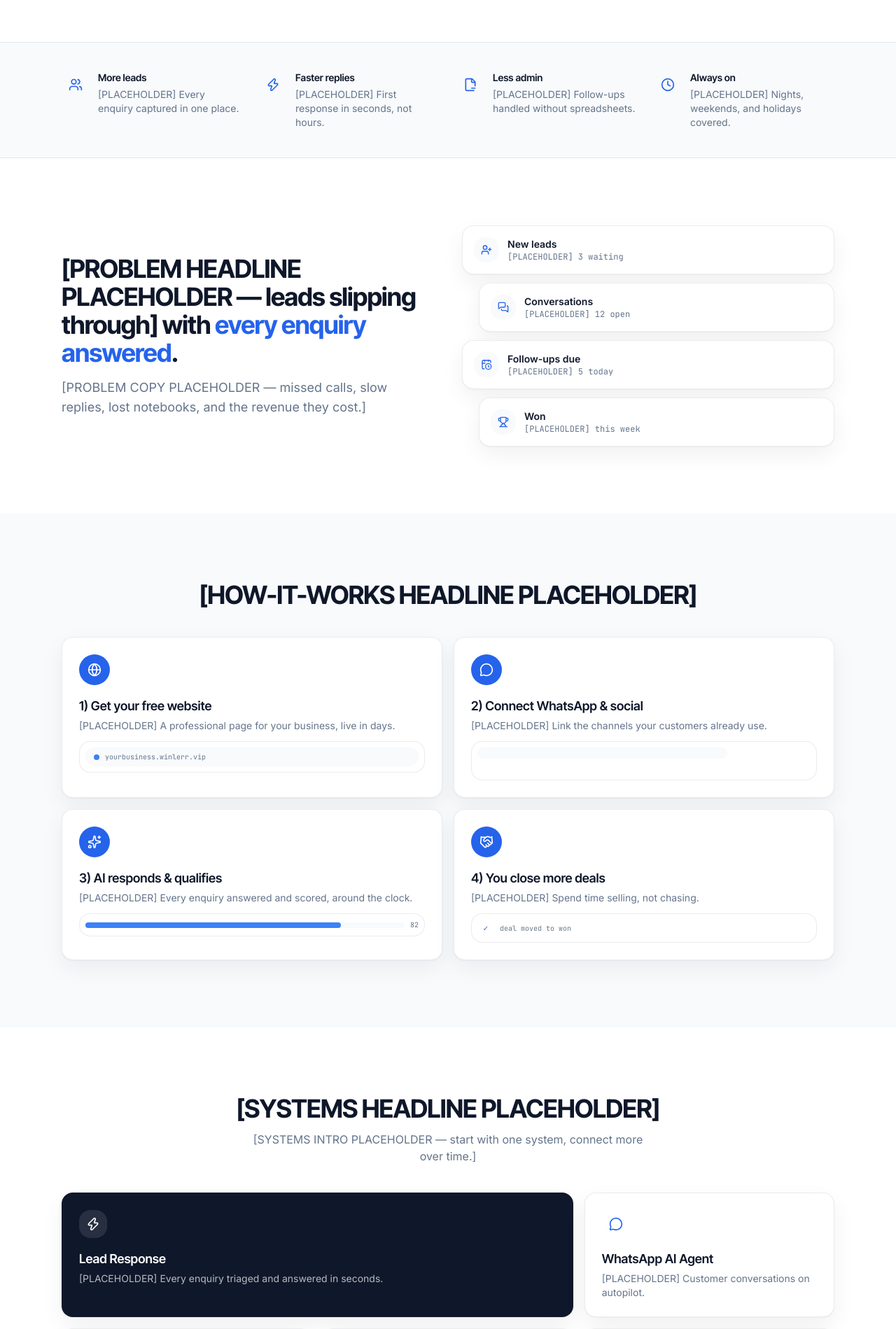
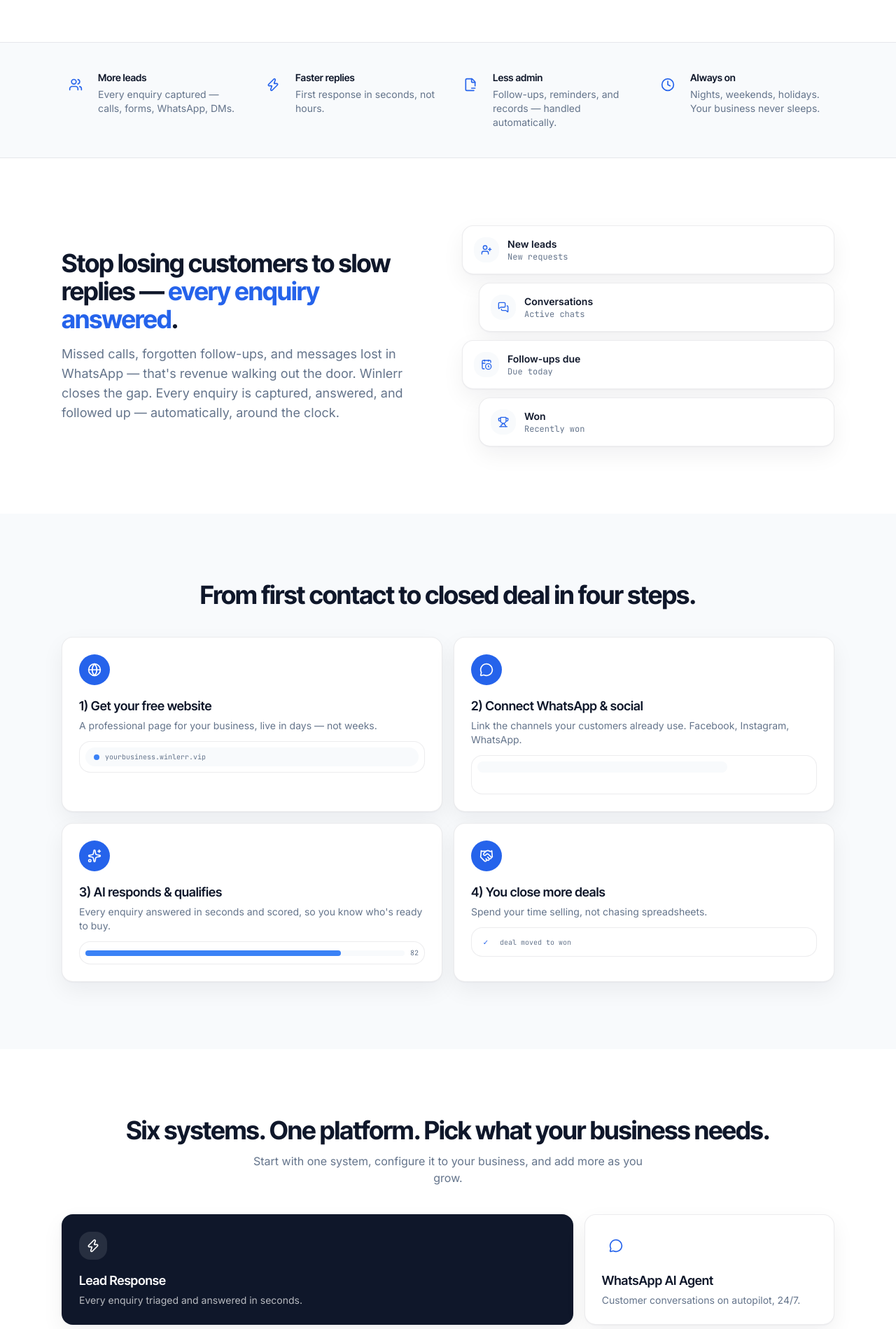
Before and after one commit to seantinashenyakutira-whatsblade/winlerr, a Next.js app in the folder apps/web/: page / in a window 1280 px wide. Shown: the part 840-2739 px from the top of the page at 70% size. Built offline with nearby package versions, Linux system fonts and the light colour scheme.

Commit message:
feat(web): install final copy and generate OG image

```diff
--- a/apps/web/src/app/layout.tsx
+++ b/apps/web/src/app/layout.tsx
@@ -29,7 +29,7 @@
     template: "%s — Winlerr",
   },
   description:
-    "[META DESCRIPTION PLACEHOLDER] Winlerr builds lead response, WhatsApp automation, and booking systems for growing businesses.",
+    "Winlerr gives Zambian businesses a free professional website, then the AI systems that answer, qualify, and follow up with every lead — WhatsApp-first, always on.",
   alternates: {
     canonical: SITE_URL,
   },
@@ -39,7 +39,15 @@
     siteName: "Winlerr",
     title: "Winlerr — Digital growth systems for Zambian businesses",
     description:
-      "[OG DESCRIPTION PLACEHOLDER] Lead response, WhatsApp automation, and booking systems that move work forward.",
+      "Free website. AI-powered lead response, WhatsApp automation, and booking — built for Zambian SMEs.",
+    images: ["/og.png"],
+  },
+  twitter: {
+    card: "summary_large_image",
+    title: "Winlerr — Digital growth systems for Zambian businesses",
+    description:
+      "Free website. AI-powered lead response, WhatsApp automation, and booking — built for Zambian SMEs.",
+    images: ["/og.png"],
   },
 };
 
--- a/apps/web/src/components/sections/how-it-works.tsx
+++ b/apps/web/src/components/sections/how-it-works.tsx
@@ -4,25 +4,25 @@
   {
     icon: Globe,
     title: "1) Get your free website",
-    description: "[PLACEHOLDER] A professional page for your business, live in days.",
+    description: "A professional page for your business, live in days — not weeks.",
     mock: "url-bar",
   },
   {
     icon: MessageCircle,
     title: "2) Connect WhatsApp & social",
-    description: "[PLACEHOLDER] Link the channels your customers already use.",
+    description: "Link the channels your customers already use. Facebook, Instagram, WhatsApp.",
     mock: "chat",
   },
   {
     icon: Sparkles,
     title: "3) AI responds & qualifies",
-    description: "[PLACEHOLDER] Every enquiry answered and scored, around the clock.",
+    description: "Every enquiry answered in seconds and scored, so you know who's ready to buy.",
     mock: "score",
   },
   {
     icon: Handshake,
     title: "4) You close more deals",
-    description: "[PLACEHOLDER] Spend time selling, not chasing.",
+    description: "Spend your time selling, not chasing spreadsheets.",
     mock: "won",
   },
 ];
@@ -71,7 +71,7 @@
     <section id="how" aria-label="How it works" className="bg-surface-tint">
       <div className="mx-auto max-w-6xl px-4 py-16 sm:px-6 sm:py-24">
         <h2 className="text-center font-display text-3xl font-bold tracking-tight sm:text-4xl">
-          [HOW-IT-WORKS HEADLINE PLACEHOLDER]
+          From first contact to closed deal in four steps.
         </h2>
         <div className="mt-10 grid gap-4 sm:grid-cols-2">
           {STEPS.map((step) => (
--- a/apps/web/src/components/sections/os-preview.tsx
+++ b/apps/web/src/components/sections/os-preview.tsx
@@ -3,9 +3,9 @@
     <section aria-label="Winlerr OS preview" className="bg-surface-tint">
       <div className="mx-auto max-w-6xl px-4 py-16 text-center sm:px-6 sm:py-24">
         <h2 className="font-display text-3xl font-bold tracking-tight sm:text-4xl">
-          [OS HEADLINE PLACEHOLDER]
+          Winlerr OS — your business, in one place.
         </h2>
-        <p className="mx-auto mt-3 max-w-xl text-ink-muted">[OS DESCRIPTION PLACEHOLDER — one line.]</p>
+        <p className="mx-auto mt-3 max-w-xl text-ink-muted">Leads, conversations, follow-ups, and reports — in a single dashboard that works on any device.</p>
         <div className="relative mx-auto mt-12 max-w-3xl">
           <div
             aria-hidden="true"
--- a/apps/web/src/components/sections/outcomes.tsx
+++ b/apps/web/src/components/sections/outcomes.tsx
@@ -8,8 +8,8 @@
     span: "sm:col-span-2",
   },
   { value: "24/7 coverage", note: "Nights, weekends, holidays.", accent: false, span: "" },
-  { value: "Hours saved weekly", note: "[PLACEHOLDER] Time back for selling.", accent: false, span: "" },
-  { value: "More qualified leads", note: "[PLACEHOLDER] Scored before you call.", accent: false, span: "" },
+  { value: "Hours saved weekly", note: "Time back for selling.", accent: false, span: "" },
+  { value: "More qualified leads", note: "Scored before you call.", accent: false, span: "" },
 ];
 
 export function Outcomes() {
@@ -17,7 +17,7 @@
     <section aria-label="Outcomes" className="bg-surface-tint">
       <div className="mx-auto max-w-6xl px-4 py-16 sm:px-6 sm:py-24">
         <h2 className="text-center font-display text-3xl font-bold tracking-tight sm:text-4xl">
-          [OUTCOMES HEADLINE PLACEHOLDER]
+          What running on Winlerr looks like.
         </h2>
         <p className="mx-auto mt-3 max-w-xl text-center text-sm text-ink-muted">
           Targets and value propositions — not customer claims. Figures to be replaced with measured results.
--- a/apps/web/src/components/sections/problem-outcome.tsx
+++ b/apps/web/src/components/sections/problem-outcome.tsx
@@ -4,10 +4,10 @@
 import { CalendarClock, MessagesSquare, Trophy, UserPlus } from "lucide-react";
 
 const CARDS = [
-  { icon: UserPlus, title: "New leads", note: "[PLACEHOLDER] 3 waiting" },
-  { icon: MessagesSquare, title: "Conversations", note: "[PLACEHOLDER] 12 open" },
-  { icon: CalendarClock, title: "Follow-ups due", note: "[PLACEHOLDER] 5 today" },
-  { icon: Trophy, title: "Won", note: "[PLACEHOLDER] this week" },
+  { icon: UserPlus, title: "New leads", note: "New requests" },
+  { icon: MessagesSquare, title: "Conversations", note: "Active chats" },
+  { icon: CalendarClock, title: "Follow-ups due", note: "Due today" },
+  { icon: Trophy, title: "Won", note: "Recently won" },
 ];
 
 export function ProblemOutcome() {
@@ -18,11 +18,13 @@
       <div className="grid items-center gap-10 lg:grid-cols-2">
         <div>
           <h2 className="font-display text-3xl font-bold tracking-tight sm:text-4xl">
-            [PROBLEM HEADLINE PLACEHOLDER — leads slipping through] with{" "}
+            Stop losing customers to slow replies —{" "}
             <span className="text-brand-600">every enquiry answered</span>.
           </h2>
           <p className="mt-4 text-base text-ink-muted sm:text-lg">
-            [PROBLEM COPY PLACEHOLDER — missed calls, slow replies, lost notebooks, and the revenue they cost.]
+            Missed calls, forgotten follow-ups, and messages lost in WhatsApp — that&apos;s revenue
+            walking out the door. Winlerr closes the gap. Every enquiry is captured, answered, and
+            followed up — automatically, around the clock.
           </p>
         </div>
         <div className="relative space-y-3">
--- a/apps/web/src/components/sections/systems-bento.tsx
+++ b/apps/web/src/components/sections/systems-bento.tsx
@@ -5,42 +5,42 @@
   {
     icon: Zap,
     title: "Lead Response",
-    description: "[PLACEHOLDER] Every enquiry triaged and answered in seconds.",
+    description: "Every enquiry triaged and answered in seconds.",
     featured: true,
     span: "sm:col-span-2",
   },
   {
     icon: MessageCircle,
     title: "WhatsApp AI Agent",
-    description: "[PLACEHOLDER] Customer conversations on autopilot.",
+    description: "Customer conversations on autopilot, 24/7.",
     featured: false,
     span: "",
   },
   {
     icon: AtSign,
     title: "Social DM Agent",
-    description: "[PLACEHOLDER] Facebook and Instagram messages handled.",
+    description: "Facebook and Instagram messages handled, qualified, and routed.",
     featured: false,
     span: "",
   },
   {
     icon: CalendarCheck,
     title: "Booking System",
-    description: "[PLACEHOLDER] Appointments without the back-and-forth.",
+    description: "Appointments without the back-and-forth.",
     featured: false,
     span: "",
   },
   {
     icon: BellRing,
     title: "Customer Follow-up",
-    description: "[PLACEHOLDER] Quotes chased and reviews requested.",
+    description: "Quotes chased. Reviews requested. Nobody forgotten.",
     featured: false,
     span: "",
   },
   {
     icon: Bot,
     title: "AI Receptionist",
-    description: "[PLACEHOLDER] A front desk that never sleeps.",
+    description: "A front desk that never sleeps.",
     featured: false,
     span: "sm:col-span-2",
   },
@@ -50,10 +50,10 @@
   return (
     <section id="systems" aria-label="Winlerr systems" className="mx-auto max-w-6xl px-4 py-16 sm:px-6 sm:py-24">
       <h2 className="text-center font-display text-3xl font-bold tracking-tight sm:text-4xl">
-        [SYSTEMS HEADLINE PLACEHOLDER]
+        Six systems. One platform. Pick what your business needs.
       </h2>
       <p className="mx-auto mt-3 max-w-xl text-center text-ink-muted">
-        [SYSTEMS INTRO PLACEHOLDER — start with one system, connect more over time.]
+        Start with one system, configure it to your business, and add more as you grow.
       </p>
       <div className="relative mt-10 grid gap-4 sm:grid-cols-3">
         <div
--- a/apps/web/src/components/sections/value-strip.tsx
+++ b/apps/web/src/components/sections/value-strip.tsx
@@ -4,22 +4,22 @@
   {
     icon: Users,
     title: "More leads",
-    description: "[PLACEHOLDER] Every enquiry captured in one place.",
+    description: "Every enquiry captured — calls, forms, WhatsApp, DMs.",
   },
   {
     icon: Zap,
     title: "Faster replies",
-    description: "[PLACEHOLDER] First response in seconds, not hours.",
+    description: "First response in seconds, not hours.",
   },
   {
     icon: FileMinus2,
     title: "Less admin",
-    description: "[PLACEHOLDER] Follow-ups handled without spreadsheets.",
+    description: "Follow-ups, reminders, and records — handled automatically.",
   },
   {
     icon: Clock,
     title: "Always on",
-    description: "[PLACEHOLDER] Nights, weekends, and holidays covered.",
+    description: "Nights, weekends, holidays. Your business never sleeps.",
   },
 ];
 
--- a/apps/web/src/components/sections/why-winlerr.tsx
+++ b/apps/web/src/components/sections/why-winlerr.tsx
@@ -5,19 +5,19 @@
     icon: MapPin,
     title: "Built for Zambian SMEs",
     description:
-      "[PLACEHOLDER] WhatsApp-first, mobile-money-aware, and priced for growing businesses — not adapted from elsewhere.",
+      "WhatsApp-first, mobile-money-aware, and priced for growing businesses — not adapted from elsewhere.",
   },
   {
     icon: Package,
     title: "Productized systems, not custom dev",
     description:
-      "[PLACEHOLDER] Fixed-scope systems with clear timelines, instead of open-ended projects that never ship.",
+      "Fixed-scope systems with clear timelines, instead of open-ended projects that never ship.",
   },
   {
     icon: Settings2,
     title: "Reusable and configurable",
     description:
-      "[PLACEHOLDER] Start with one system; configure and connect more as the business grows.",
+      "Start with one system; configure and connect more as the business grows.",
   },
 ];
 
@@ -25,7 +25,7 @@
   return (
     <section aria-label="Why Winlerr" className="mx-auto max-w-6xl px-4 py-16 sm:px-6 sm:py-24">
       <h2 className="text-center font-display text-3xl font-bold tracking-tight sm:text-4xl">
-        [WHY HEADLINE PLACEHOLDER]
+        Why Zambian businesses choose Winlerr.
       </h2>
       <div className="mt-10 grid gap-4 md:grid-cols-3">
         {ITEMS.map((item) => (
```
Also changed, not shown: apps/web/src/components/hero.tsx (+5 -5 lines), apps/web/src/components/sections/footer.tsx (+11 -3 lines), apps/web/src/components/sections/lead-form.tsx (+8 -3 lines), apps/web/src/components/sections/website-showcase.tsx (+4 -4 lines), apps/web/public/og.png (added).
